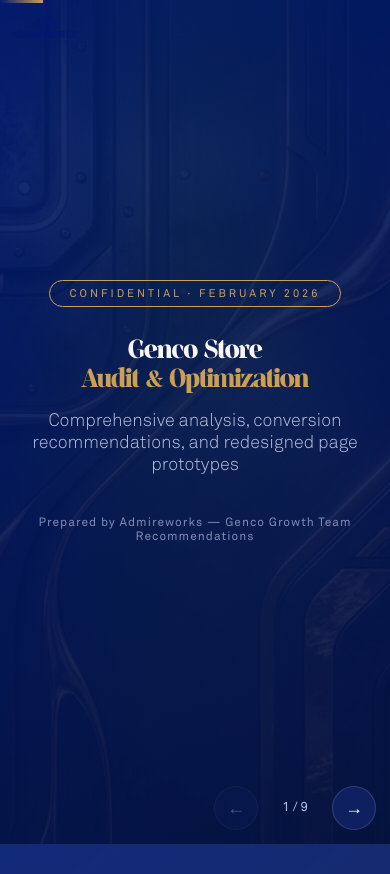
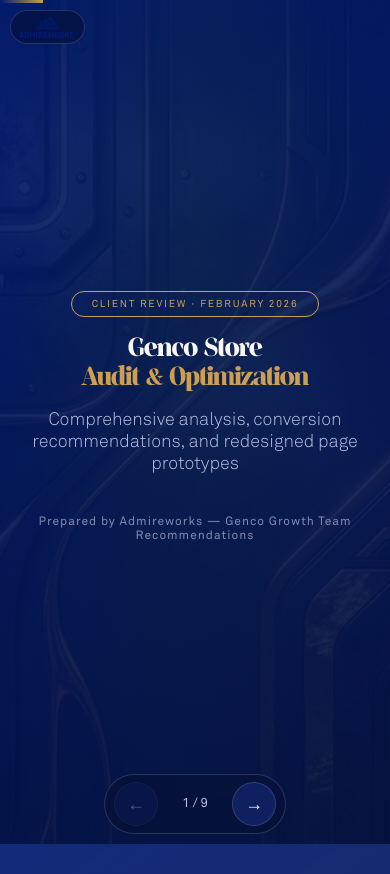
Before and after one commit to fnasr-source/admireworks-client-previews, a website: page clients/genco/audit-presentation-v1/index.html in a window 390 px wide. Drawn offline with Linux system fonts and the light colour scheme.

Commit message:
fix(genco): improve mobile slide layouts and remove confidential labels

```diff
--- a/clients/genco/assets/css/presentation.css
+++ b/clients/genco/assets/css/presentation.css
@@ -43,14 +43,17 @@
     url('../images/bg-presentation-premium.png') center/cover no-repeat;
   color: var(--text);
   overflow: hidden;
+  overflow-x: hidden;
   width: 100vw;
   height: 100vh;
+  min-height: 100dvh;
 }
 
 /* ── Slide Container ── */
 .slides-container {
   width: 100vw;
   height: 100vh;
+  min-height: 100dvh;
   position: relative;
 }
 
@@ -63,13 +66,14 @@
   display: flex;
   flex-direction: column;
   justify-content: center;
-  padding: 60px 80px;
+  padding: 72px 80px 78px;
   opacity: 0;
   visibility: hidden;
   transform: translateY(30px);
   transition: opacity 0.6s ease, transform 0.6s ease, visibility 0s 0.6s;
   pointer-events: none;
   overflow-y: auto;
+  overflow-x: hidden;
   z-index: 1;
 }
 
@@ -186,6 +190,7 @@
   font-weight: 700;
   margin-bottom: 8px;
   letter-spacing: -0.5px;
+  line-height: 1.15;
 }
 
 .slide h2 span {
@@ -197,6 +202,7 @@
   color: var(--text-muted);
   margin-bottom: 36px;
   font-weight: 300;
+  line-height: 1.5;
 }
 
 .review-hint {
@@ -707,6 +713,11 @@
   text-decoration: none;
   color: var(--text-dim);
   z-index: 100;
+  background: rgba(4, 17, 63, 0.72);
+  border: 1px solid rgba(255, 255, 255, 0.14);
+  border-radius: 999px;
+  padding: 6px 10px;
+  backdrop-filter: blur(6px);
 }
 
 .pres-logo img {
@@ -724,7 +735,7 @@
 /* ── Responsive ── */
 @media (max-width: 900px) {
   .slide {
-    padding: 40px 30px;
+    padding: 72px 30px 72px;
   }
 
   .slide-cover h1 {
@@ -757,15 +768,25 @@
   .review-hint {
     margin-top: -4px;
   }
+
+  .demo-card .demo-preview {
+    height: 180px;
+  }
 }
 
 @media (max-width: 600px) {
   .slide {
-    padding: 32px 16px 52px;
+    padding: 80px 14px 90px;
   }
 
   .slide-cover h1 {
     font-size: 26px;
+  }
+
+  .slide-cover .badge {
+    font-size: 10px;
+    letter-spacing: 1.8px;
+    margin-bottom: 18px;
   }
 
   .slide h2 {
@@ -788,17 +809,25 @@
   }
 
   .nav-controls {
-    right: 14px;
-    bottom: 14px;
+    right: 50%;
+    transform: translateX(50%);
+    bottom: 10px;
+    padding: 7px 9px;
+    border-radius: 999px;
+    background: rgba(6, 18, 58, 0.86);
+    border: 1px solid var(--border);
+    backdrop-filter: blur(6px);
   }
 
   .pres-logo {
-    top: 12px;
-    left: 12px;
+    top: max(10px, env(safe-area-inset-top));
+    left: 10px;
+    padding: 5px 8px;
+    gap: 6px;
   }
 
   .pres-logo img {
-    height: 26px;
+    height: 22px;
   }
 
   .pres-logo .label {
@@ -817,4 +846,18 @@
     grid-template-columns: 1fr;
     gap: 10px;
   }
+
+  .demo-grid {
+    gap: 12px;
+  }
+
+  .demo-card .demo-preview {
+    height: 154px;
+  }
+
+  .issue-card,
+  .phase-card,
+  .comparison-col {
+    padding-inline: 14px;
+  }
 }
--- a/clients/genco/audit-presentation-v1/index.html
+++ b/clients/genco/audit-presentation-v1/index.html
@@ -20,7 +20,7 @@
 
         <!-- ═══════════════ SLIDE 1: COVER ═══════════════ -->
         <div class="slide slide-cover active" data-slide="1">
-            <div class="badge">Confidential · February 2026</div>
+            <div class="badge">Client Review · February 2026</div>
             <h1>Genco Store<br><span>Audit & Optimization</span></h1>
             <p class="subtitle">Comprehensive analysis, conversion recommendations, and redesigned page prototypes</p>
             <p class="meta">Prepared by Admireworks — Genco Growth Team Recommendations</p>
```
Also changed, not shown: clients/genco/audit-hub-v1/index.html (+33 -3 lines).
